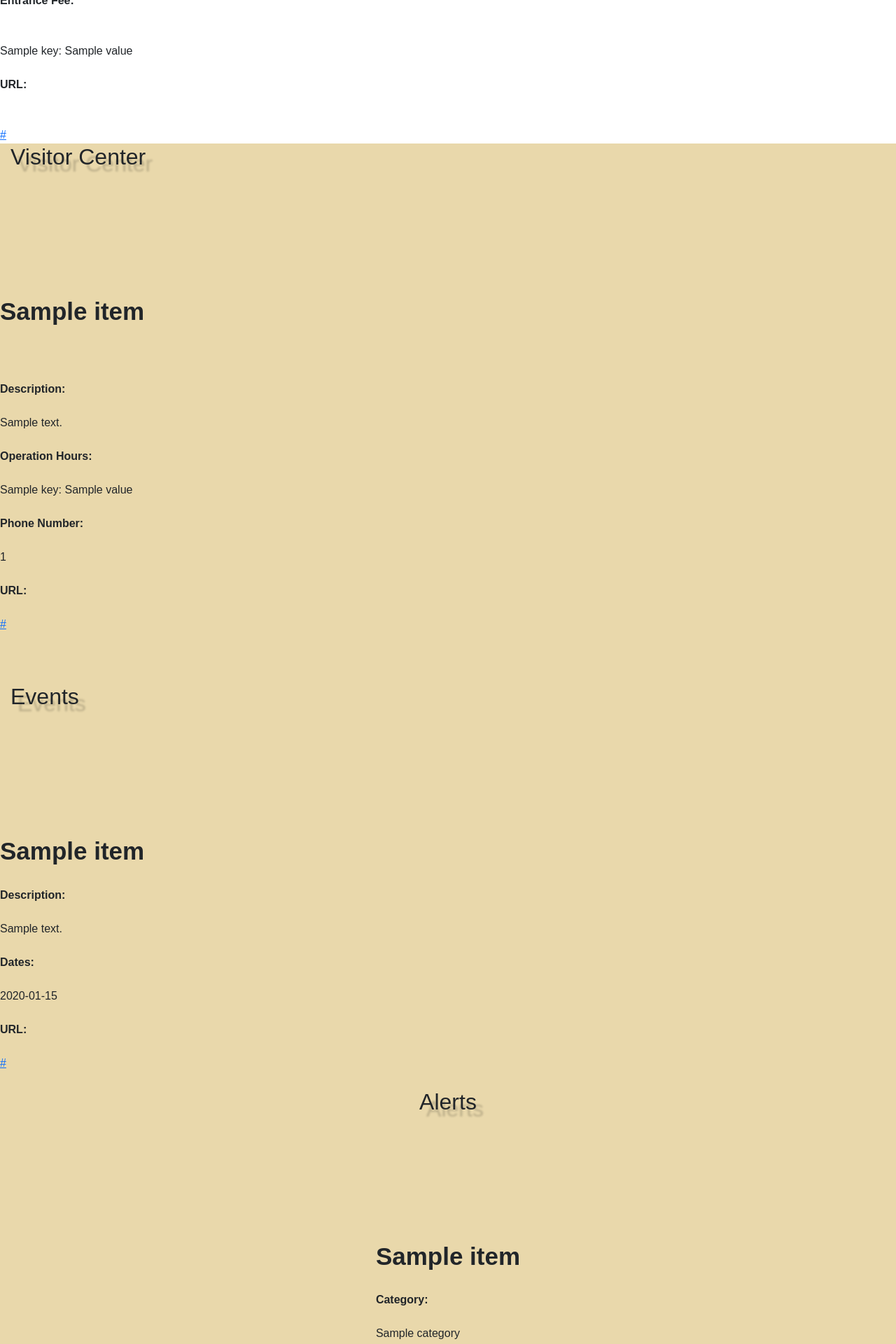
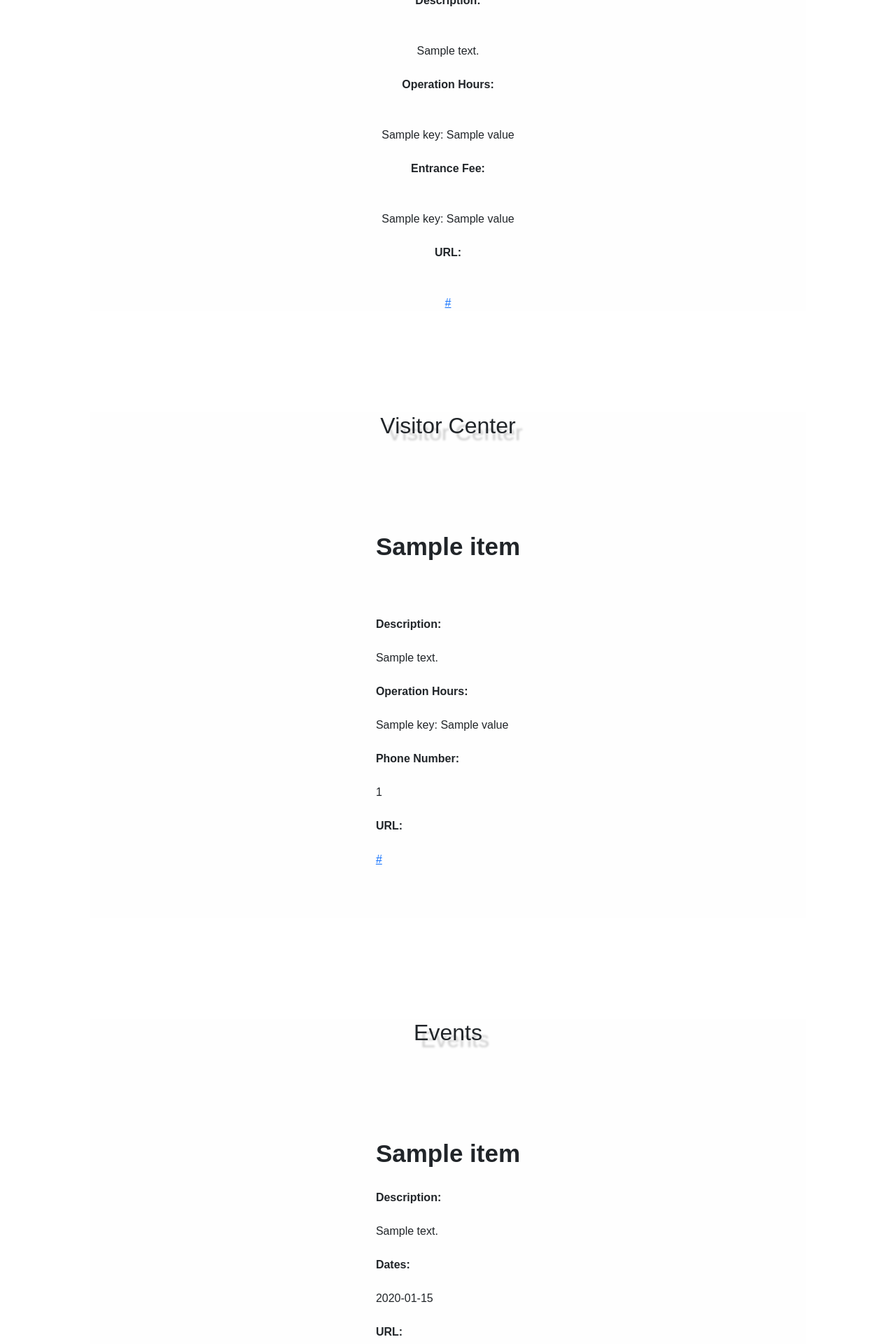
Before and after one commit to yumengl720/411_project, a Flask app: template app/templates/info.html in a window 1280 px wide. Shown: the part 1160-3080 px from the top of the page at 70% size. Run offline with Flask 2, Linux system fonts and the light colour scheme; the template is opened without the code that fills it: most values are stand-ins (such as "Sample title", 1, 10 or a date in 2020); grey boxes marked "Sample" are stand-in pictures.

Commit message:
update css

```diff
--- a/app/static/styles/custom.css
+++ b/app/static/styles/custom.css
@@ -78,45 +78,59 @@ html {
     text-shadow: 10px 10px 3px rgba(0,0,0, 0.2);
   }
   #home{
-    background: #d6c9b0;
+    background-color: #fefefe;
     display: flex;
     flex-direction: column;
     align-items: center;
+    align-content: center;
+    page-break-after: always;
+
+
+
   }
   #comments{
-    background: #f1d5ab;
-    display: flex;
-    flex-direction: column;
-    align-content: center;
-
-  }
-  #basic{
-
-    display: flex;
-    flex-direction: column;
-    align-content: center;
-
-  }
-  #visitor{
-    background: #e9d8ab;
-    display: flex;
-    flex-direction: column;
-    align-content: center;
-
-  }
-  #events{
-    background: #e9d8ab;
-    display: flex;
-    flex-direction: column;
-    align-content: center;
-
-  }
-  #alerts{
-    background: #e9d8ab;
+    background-color: #fefefe;
     display: flex;
     flex-direction: column;
     align-content: center;
     align-items: center;
+    margin: 0 10%;
+
+  }
+  #basic{
+    background-color: #fefefe;
+    display: flex;
+    flex-direction: column;
+    align-content: center;
+    align-items: center;
+    margin: 0 10%;
+
+  }
+  #visitor{
+    background-color: #fefefe;
+    display: flex;
+    flex-direction: column;
+    align-content: center;
+    align-items: center;
+    margin: 0 10%;
+
+  }
+  #events{
+    background-color: #fefefe;
+    display: flex;
+    flex-direction: column;
+    align-content: center;
+    align-items: center;
+    margin: 0 10%;
+
+  }
+  #alerts{
+    background-color: #fefefe;
+    display: flex;
+    flex-direction: column;
+    align-content: center;
+    align-items: center;
+    margin: 0 10%;
   }
 
 body {
@@ -132,7 +146,7 @@ body {
     /* Set the fixed height of the footer here */
     line-height: 1.5em;
     /* Vertically center the text there */
-    background-color: #f5f5f5;
+    background-color: #fefefe;
 }
 
 h2 {
@@ -147,13 +161,13 @@ h2 {
 }
 
 .table td {
-    text-align: center;
+    text-align: left;
     vertical-align: middle;
     overflow: hidden;
 }
 
 .table tr {
-    text-align: center;
+    text-align: left;
     vertical-align: middle;
     overflow: hidden;
 }
```
Also changed, not shown: app/templates/info.html (+21 -9 lines).
